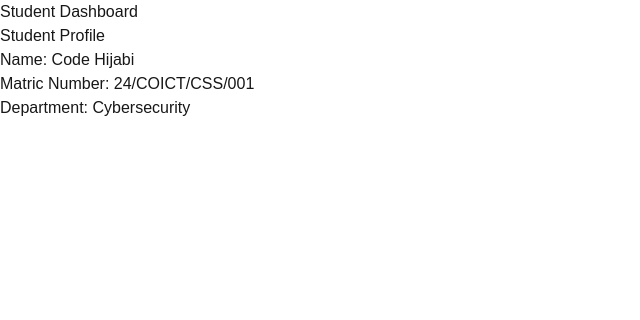
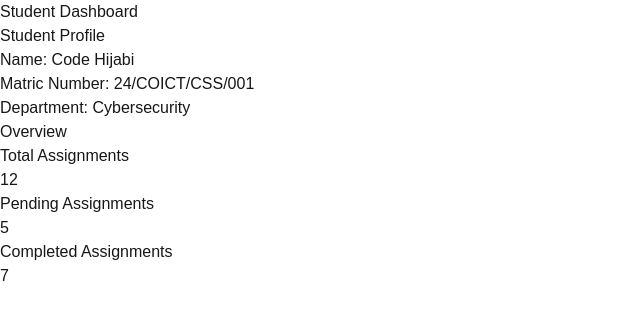
Before and after one commit to Hassanahayoola/myfirstapp, a Next.js app: page / in a window 1280 px wide. Shown: the top 320 px of the page, without its empty margins (0-640 px from the left). Built offline with nearby package versions, Linux system fonts and the light colour scheme.

Commit message:
add the overviewcards

```diff
--- /dev/null
+++ b/app/components/OverviewCards.tsx
@@ -0,0 +1,26 @@
+export default function OverviewCards() {
+  const totalAssignments = 12;
+  const pendingAssignments = 5;
+  const completedAssignments = 7;
+
+  return (
+    <section>
+      <h2>Overview</h2>
+
+      <div>
+        <h3>Total Assignments</h3>
+        <p>{totalAssignments}</p>
+      </div>
+
+      <div>
+        <h3>Pending Assignments</h3>
+        <p>{pendingAssignments}</p>
+      </div>
+
+      <div>
+        <h3>Completed Assignments</h3>
+        <p>{completedAssignments}</p>
+      </div>
+    </section>
+  );
+}
--- a/app/page.tsx
+++ b/app/page.tsx
@@ -1,11 +1,13 @@
 import Header from "./components/Header";
 import StudentProfile from "./components/StudentProfile";
+import OverviewCards from "./components/OverviewCards";
 
 export default function Home() {
   return (
     <main>
       <Header />
       <StudentProfile />
+      <OverviewCards />
     </main>
   );
 }
```
